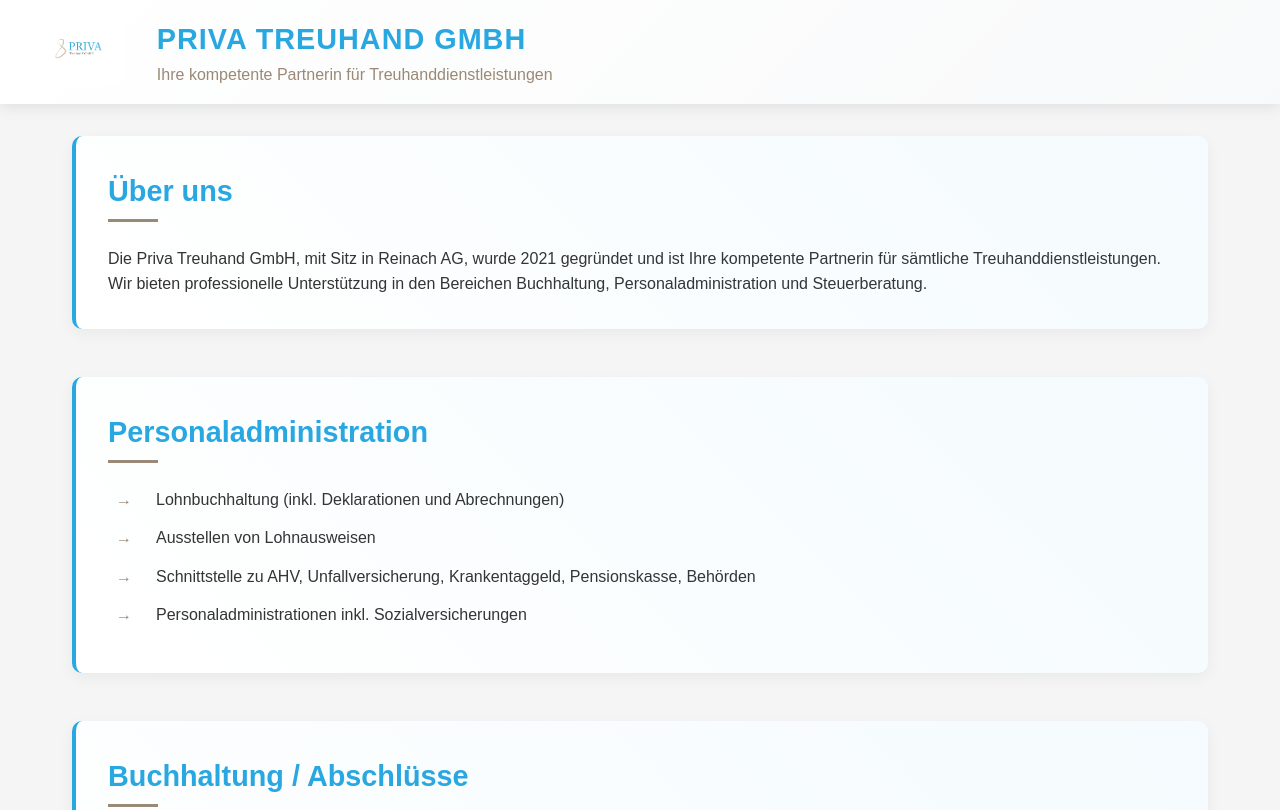
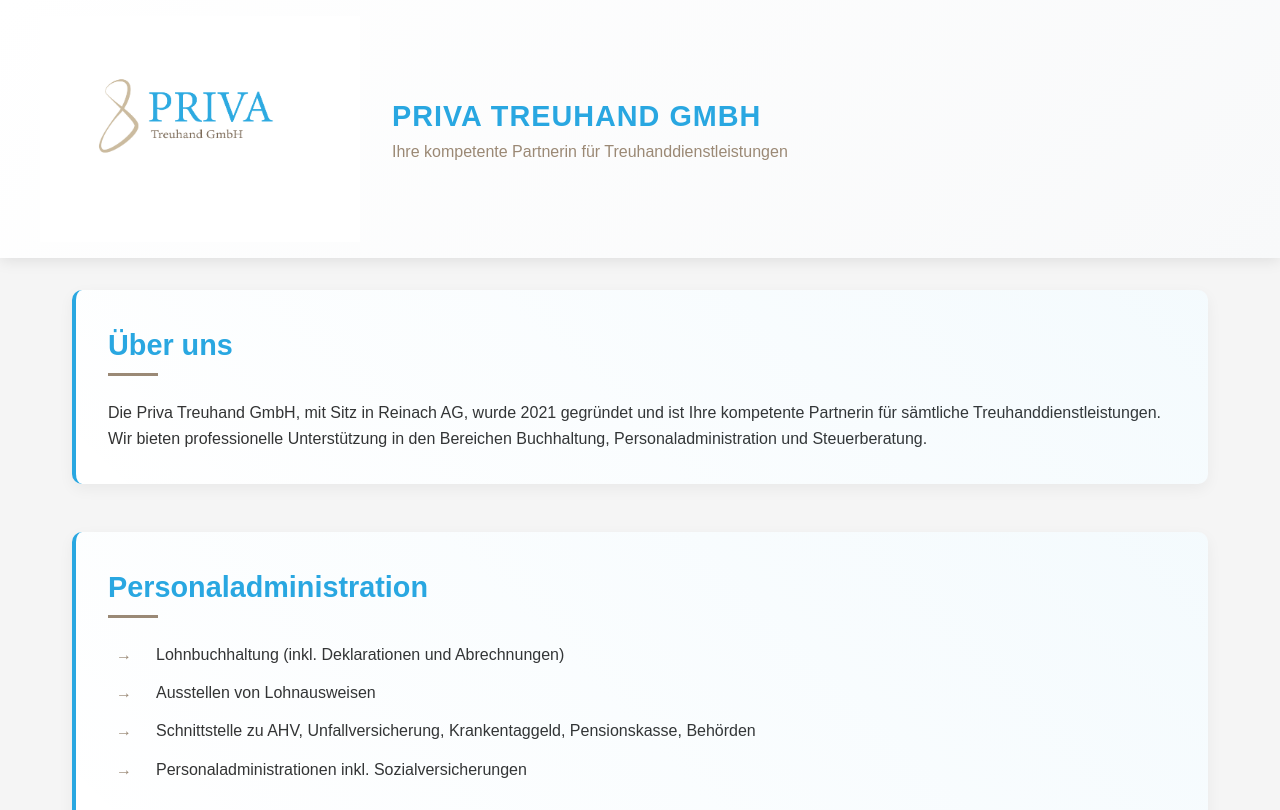
Before and after one commit to UCK2503/Priva-Treuhand-GmbH, a plain HTML site: page index.html in a window 1280 px wide. Shown: the top 810 px of the page. Drawn offline with Linux system fonts and the light colour scheme.

Commit message:
Update index.html

```diff
--- a/index.html
+++ b/index.html
@@ -50,10 +50,12 @@
         }
 
         .logo {
-            max-height: 60px;
-            width: auto;
-            transition: all 0.3s ease;
-        }
+    width: 25vw; /* 25% der Bildschirmbreite */
+    max-width: 400px;
+    min-width: 200px;
+    height: auto;
+}
+
 
         .header.scrolled {
             padding: 0.5rem 2rem;
```
